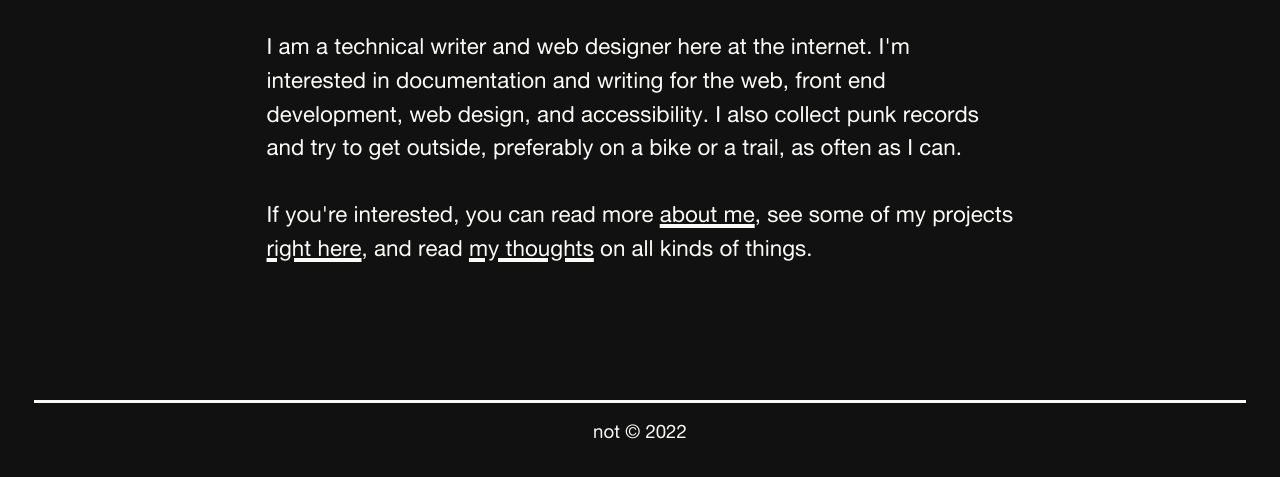
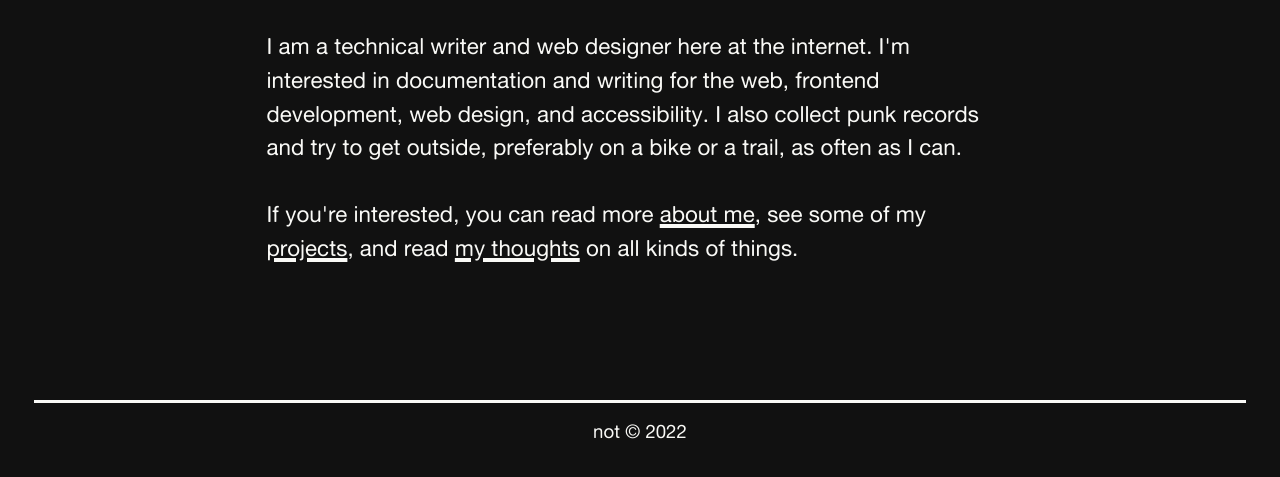
Before and after one commit to z336/jon-coleman, a Gatsby site: page / in a window 1280 px wide. Shown: the part 413-890 px from the top of the page. Built offline with nearby package versions, Linux system fonts and the light colour scheme; Gatsby itself is replaced by a stand-in of ours.

Commit message:
typo on index

```diff
--- a/src/pages/index.js
+++ b/src/pages/index.js
@@ -10,15 +10,15 @@ export default function Index() {
         <h1>Hello, I'm Jon</h1>
         <p>
           I am a technical writer and web designer here at the internet. I'm
-          interested in documentation and writing for the web, front end
+          interested in documentation and writing for the web, frontend
           development, web design, and accessibility. I also collect punk
           records and try to get outside, preferably on a bike or a trail, as
           often as I can.{' '}
         </p>
         <p>
           If you're interested, you can read more{' '}
-          <Link to="/about">about me</Link>, see some of my projects{' '}
-          <Link to="/projects">right here</Link>, and read{' '}
+          <Link to="/about">about me</Link>, see some of my{' '}
+          <Link to="/projects">projects</Link>, and read{' '}
           <Link to="/writing">my thoughts</Link> on all kinds of things.
         </p>
       </article>
```
